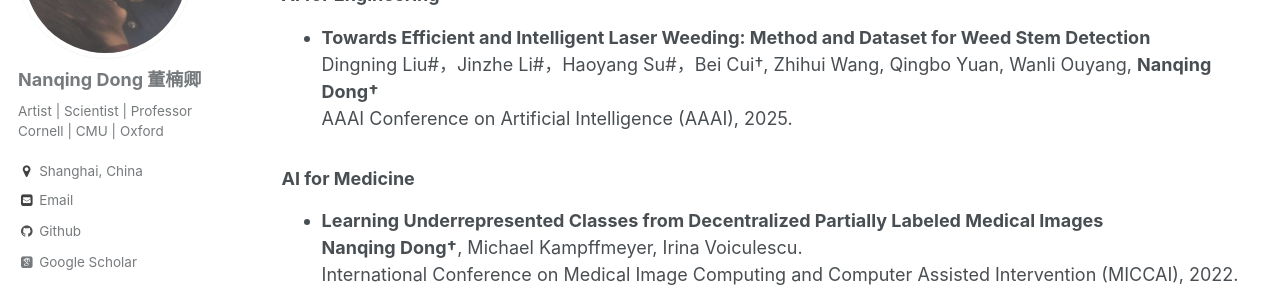
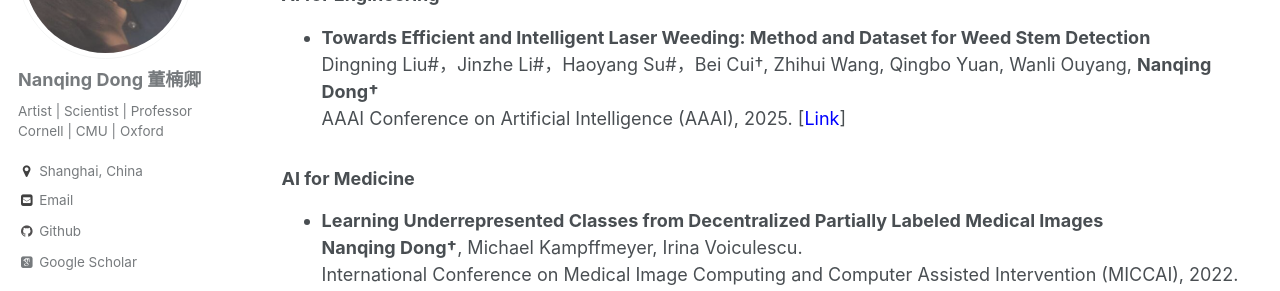
Before and after one commit to eveningdong/eveningdong.github.io, a Jekyll site: the page built from _pages/publication.md, in a window 1280 px wide and 900 px high, scrolled down 2672 px. Shown: the part 152-443 px from the top of the window. Built offline with Jekyll 4.4.1, drawn with Linux system fonts in a browser that asks for light colours; some web fonts are replaced.

Commit message:
Update publication.md

```diff
--- a/_pages/publication.md
+++ b/_pages/publication.md
@@ -97,7 +97,7 @@
 ### AI for Engineering
 * **Towards Efficient and Intelligent Laser Weeding: Method and Dataset for Weed Stem Detection**
   Dingning Liu#，Jinzhe Li#，Haoyang Su#，Bei Cui†, Zhihui Wang, Qingbo Yuan, Wanli Ouyang, **Nanqing Dong†**
-  AAAI Conference on Artificial Intelligence (AAAI), 2025.
+  AAAI Conference on Artificial Intelligence (AAAI), 2025.  [[<span style="color:blue">Link</span>]](https://ojs.aaai.org/index.php/AAAI/article/view/35040)
 
 ### AI for Medicine
 * **Learning Underrepresented Classes from Decentralized Partially Labeled Medical Images**
```
